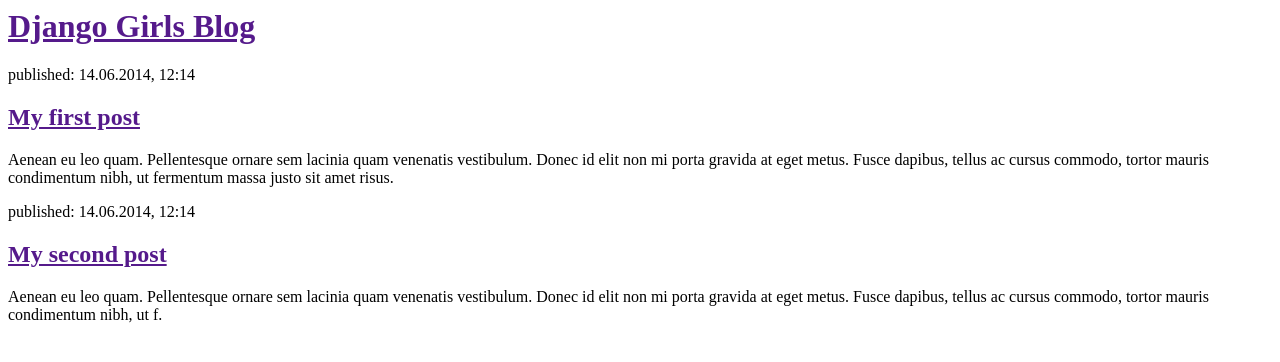
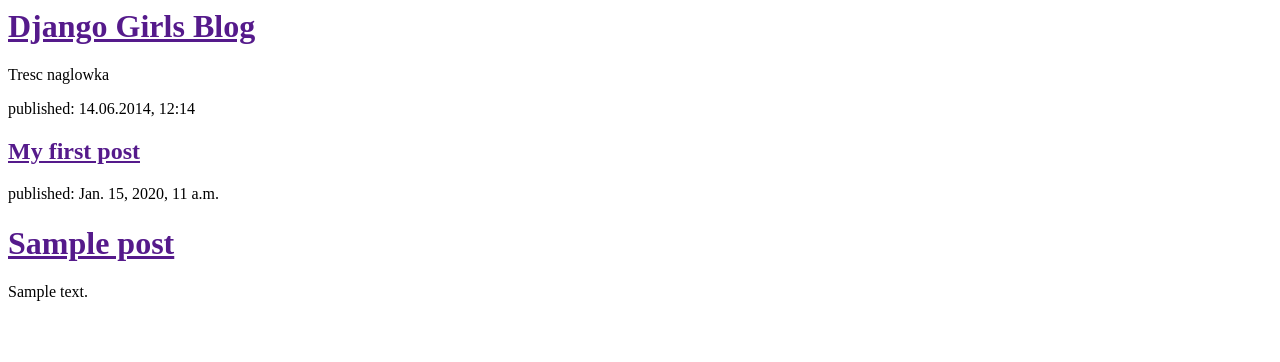
Before and after one commit to prusm/repo_1, a Django app: page / in a window 1280 px wide. Shown: the top 362 px of the page. Run offline with Django 3.2, Linux system fonts and the light colour scheme; tables that the repository leaves empty hold one stand-in row (values such as "Sample post").

Commit message:
dynamiczne dodawanie w html

```diff
--- a/blog/templates/blog/post_list.html
+++ b/blog/templates/blog/post_list.html
@@ -5,18 +5,22 @@
     <body>
         <div>
             <h1><a href="">Django Girls Blog</a></h1>
+            <p>Tresc naglowka</p>
         </div>
 
         <div>
             <p>published: 14.06.2014, 12:14</p>
             <h2><a href="">My first post</a></h2>
-            <p>Aenean eu leo quam. Pellentesque ornare sem lacinia quam venenatis vestibulum. Donec id elit non mi porta gravida at eget metus. Fusce dapibus, tellus ac cursus commodo, tortor mauris condimentum nibh, ut fermentum massa justo sit amet risus.</p>
+
         </div>
 
-        <div>
-            <p>published: 14.06.2014, 12:14</p>
-            <h2><a href="">My second post</a></h2>
-            <p>Aenean eu leo quam. Pellentesque ornare sem lacinia quam venenatis vestibulum. Donec id elit non mi porta gravida at eget metus. Fusce dapibus, tellus ac cursus commodo, tortor mauris condimentum nibh, ut f.</p>
+        {% for post in posts %}
+            <div>
+                <p>published: {{ post.published_date }}</p>
+                <h1><a href="">{{ post.title }}</a></h1>
+                <p>{{ post.text|linebreaksbr }}</p>
+            </div>
+        {% endfor %}
         </div>
     </body>
 </html>
--- a/blog/views.py
+++ b/blog/views.py
@@ -1,4 +1,6 @@
 from django.shortcuts import render
+from .models import Post
 
 def post_list(request):
-    return render(request, 'blog/post_list.html', {})
+    posts = Post.objects.all()
+    return render(request, 'blog/post_list.html', {'posts' : posts})
```
